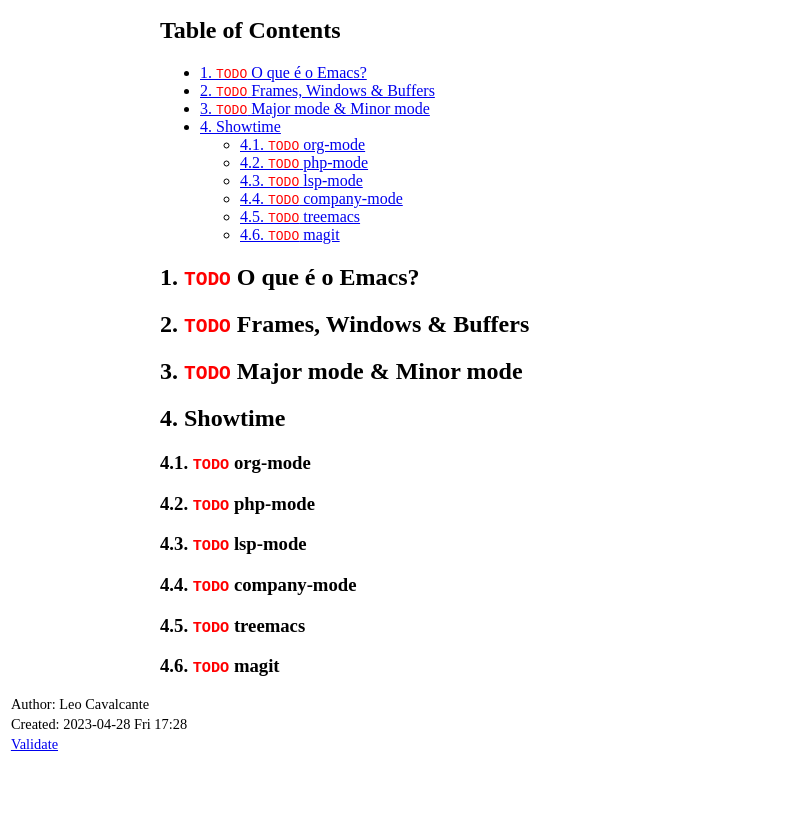
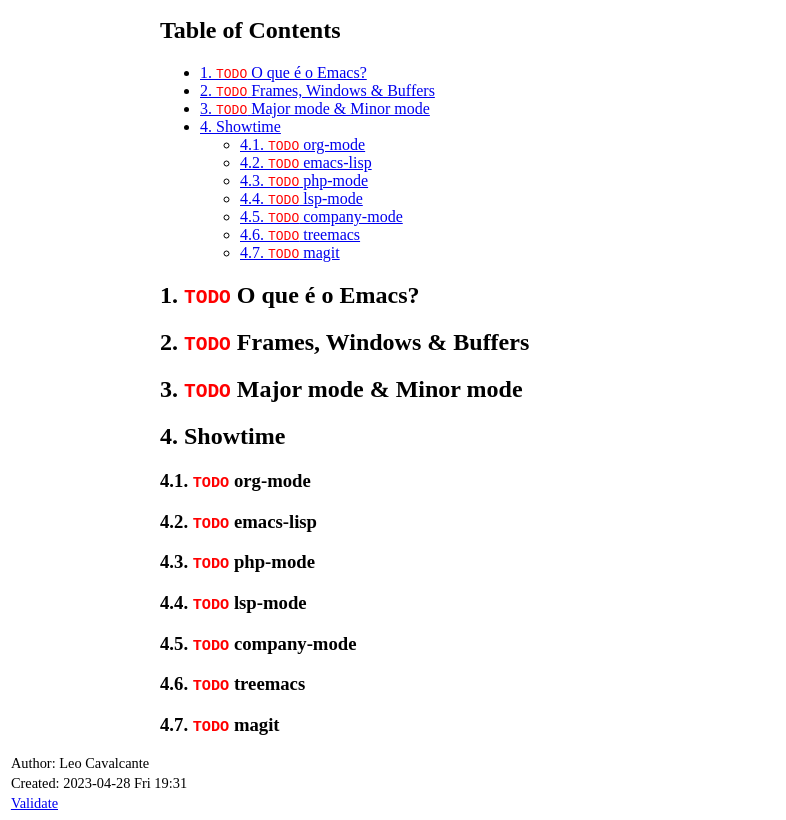
Before and after one commit to leocavalcante/leocavalcante.org, a plain HTML site: page docs/hello-emacs.html in a window 1280 px wide. Shown: the part 61-881 px from the top of the page, without its empty margins (0-786 px from the left). Before the commit the page ends 822 px from the top, so only its background shows below. Drawn offline with Linux system fonts and the light colour scheme.

Commit message:
emacs lisp secttion

```diff
--- a/docs/hello-emacs.html
+++ b/docs/hello-emacs.html
@@ -3,7 +3,7 @@
 "http://www.w3.org/TR/xhtml1/DTD/xhtml1-strict.dtd">
 <html xmlns="http://www.w3.org/1999/xhtml" lang="en" xml:lang="en">
 <head>
-<!-- 2023-04-28 Fri 17:28 -->
+<!-- 2023-04-28 Fri 19:31 -->
 <meta http-equiv="Content-Type" content="text/html;charset=utf-8" />
 <meta name="viewport" content="width=device-width, initial-scale=1" />
 <title>Hello, Emacs!</title>
@@ -207,11 +207,12 @@
 <li><a href="#org58d9f55">4. Showtime</a>
 <ul>
 <li><a href="#orgf7ccd81">4.1. <span class="todo TODO">TODO</span> org-mode</a></li>
-<li><a href="#org278b212">4.2. <span class="todo TODO">TODO</span> php-mode</a></li>
-<li><a href="#orgaf471e4">4.3. <span class="todo TODO">TODO</span> lsp-mode</a></li>
-<li><a href="#orgab7f2f1">4.4. <span class="todo TODO">TODO</span> company-mode</a></li>
-<li><a href="#org7988d32">4.5. <span class="todo TODO">TODO</span> treemacs</a></li>
-<li><a href="#org0c04b77">4.6. <span class="todo TODO">TODO</span> magit</a></li>
+<li><a href="#orgaf64b25">4.2. <span class="todo TODO">TODO</span> emacs-lisp</a></li>
+<li><a href="#org278b212">4.3. <span class="todo TODO">TODO</span> php-mode</a></li>
+<li><a href="#orgaf471e4">4.4. <span class="todo TODO">TODO</span> lsp-mode</a></li>
+<li><a href="#orgab7f2f1">4.5. <span class="todo TODO">TODO</span> company-mode</a></li>
+<li><a href="#org7988d32">4.6. <span class="todo TODO">TODO</span> treemacs</a></li>
+<li><a href="#org0c04b77">4.7. <span class="todo TODO">TODO</span> magit</a></li>
 </ul>
 </li>
 </ul>
@@ -234,26 +235,29 @@
 <div id="outline-container-orgf7ccd81" class="outline-3">
 <h3 id="orgf7ccd81"><span class="section-number-3">4.1.</span> <span class="todo TODO">TODO</span> org-mode</h3>
 </div>
+<div id="outline-container-orgaf64b25" class="outline-3">
+<h3 id="orgaf64b25"><span class="section-number-3">4.2.</span> <span class="todo TODO">TODO</span> emacs-lisp</h3>
+</div>
 <div id="outline-container-org278b212" class="outline-3">
-<h3 id="org278b212"><span class="section-number-3">4.2.</span> <span class="todo TODO">TODO</span> php-mode</h3>
+<h3 id="org278b212"><span class="section-number-3">4.3.</span> <span class="todo TODO">TODO</span> php-mode</h3>
 </div>
 <div id="outline-container-orgaf471e4" class="outline-3">
-<h3 id="orgaf471e4"><span class="section-number-3">4.3.</span> <span class="todo TODO">TODO</span> lsp-mode</h3>
+<h3 id="orgaf471e4"><span class="section-number-3">4.4.</span> <span class="todo TODO">TODO</span> lsp-mode</h3>
 </div>
 <div id="outline-container-orgab7f2f1" class="outline-3">
-<h3 id="orgab7f2f1"><span class="section-number-3">4.4.</span> <span class="todo TODO">TODO</span> company-mode</h3>
+<h3 id="orgab7f2f1"><span class="section-number-3">4.5.</span> <span class="todo TODO">TODO</span> company-mode</h3>
 </div>
 <div id="outline-container-org7988d32" class="outline-3">
-<h3 id="org7988d32"><span class="section-number-3">4.5.</span> <span class="todo TODO">TODO</span> treemacs</h3>
+<h3 id="org7988d32"><span class="section-number-3">4.6.</span> <span class="todo TODO">TODO</span> treemacs</h3>
 </div>
 <div id="outline-container-org0c04b77" class="outline-3">
-<h3 id="org0c04b77"><span class="section-number-3">4.6.</span> <span class="todo TODO">TODO</span> magit</h3>
+<h3 id="org0c04b77"><span class="section-number-3">4.7.</span> <span class="todo TODO">TODO</span> magit</h3>
 </div>
 </div>
 </div>
 <div id="postamble" class="status">
 <p class="author">Author: Leo Cavalcante</p>
-<p class="date">Created: 2023-04-28 Fri 17:28</p>
+<p class="date">Created: 2023-04-28 Fri 19:31</p>
 <p class="validation"><a href="https://validator.w3.org/check?uri=referer">Validate</a></p>
 </div>
 </body>
```
Also changed, not shown: docs/README.html (+2 -2 lines), docs/index.html (+2 -2 lines), 1 other file.
